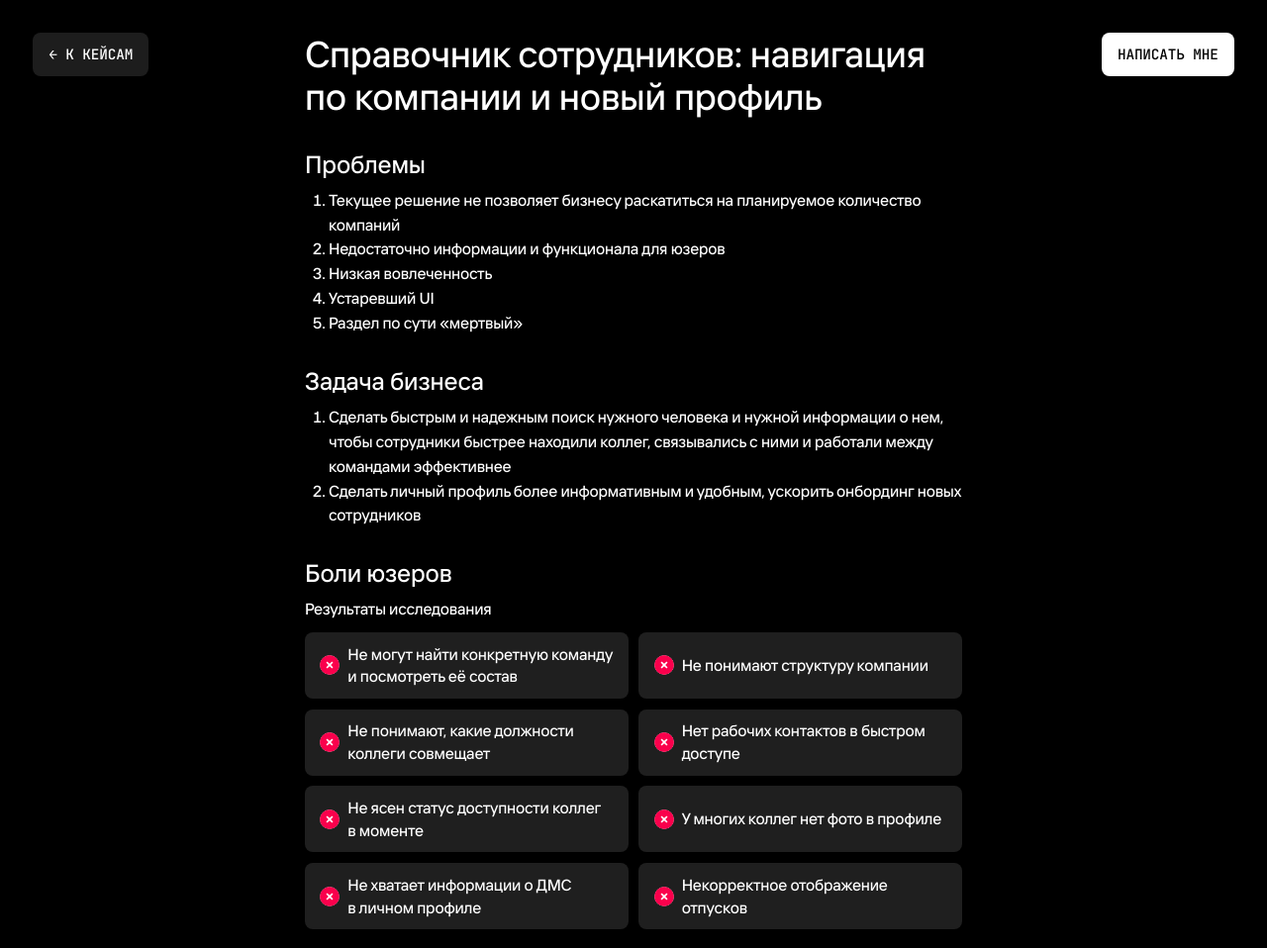
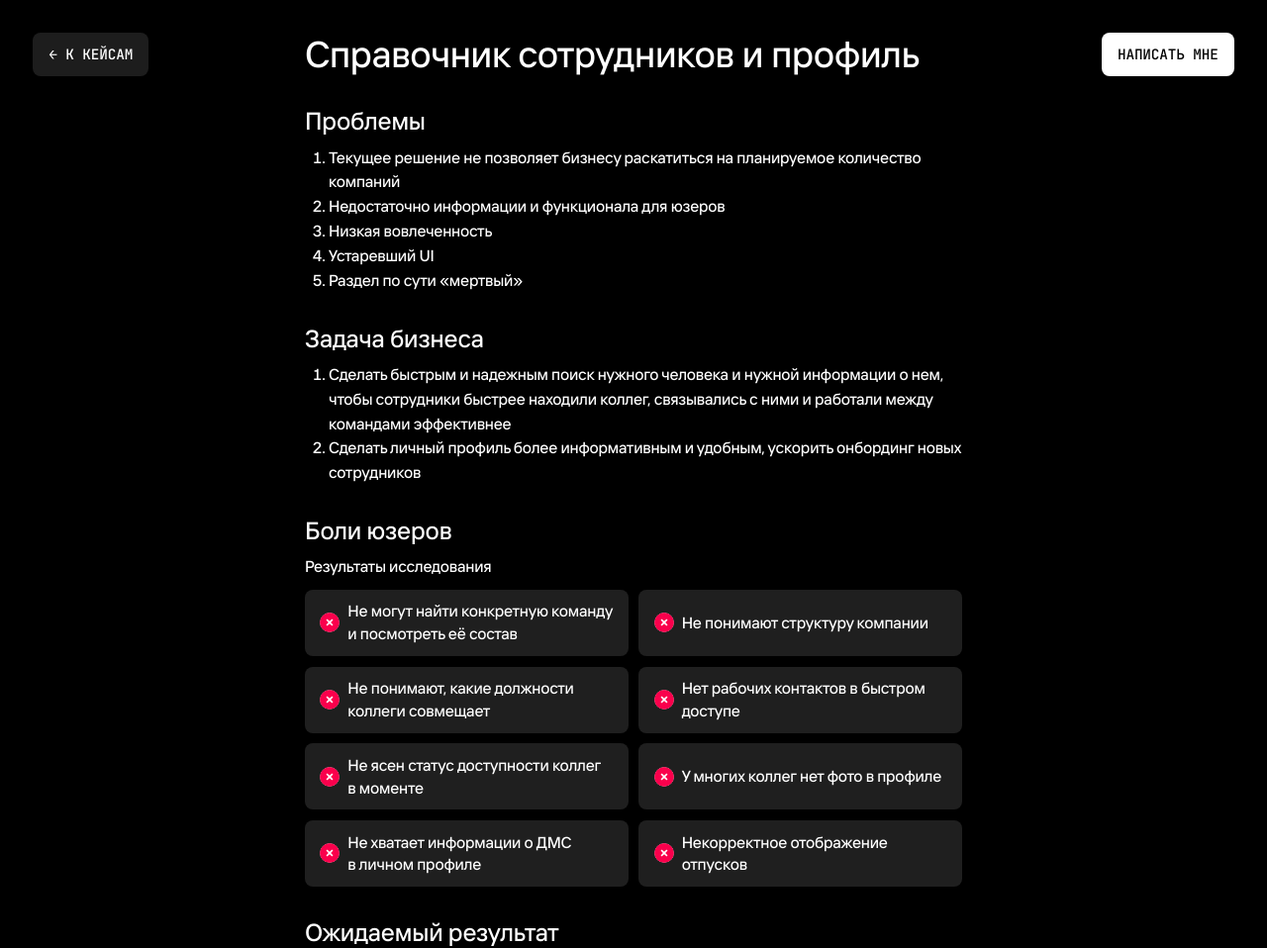
Before and after one commit to novichoken/vladimir-novikov-portfolio, a plain HTML site: page employee-directory.html in a window 1280 px wide. Shown: the top 958 px of the page at 99% size. Drawn offline with Linux system fonts and the light colour scheme.

Commit message:
Shorten employee directory case heading

```diff
--- a/employee-directory.html
+++ b/employee-directory.html
@@ -14,7 +14,7 @@
 <body class="case-page">
 <header class="case-nav mono"><a class="button back" href="cases.html">← к кейсам</a><a class="button" href="https://t.me/novichoken" target="_blank" rel="noopener noreferrer">Написать мне</a></header>
 <main class="case-main">
-<div class="reading"><h1 class="case-title">Справочник сотрудников: навигация по компании и новый профиль</h1></div>
+<div class="reading"><h1 class="case-title">Справочник сотрудников и профиль</h1></div>
 <section class="reading story"><h2 class="section-title">Проблемы</h2>
   <ol style="display: block; line-height: 0; list-style-type: decimal; min-width: 100%; position: relative; flex-shrink: 0; font-size: calc(24 * var(--unit)); letter-spacing: calc(-0.2997 * var(--unit)); width: min-content" data-node-id="888:11444" start="1">
     <li style="margin-bottom: 0; margin-inline-start: calc(36 * var(--unit))"><span style="line-height: calc(37.3 * var(--unit))">Текущее решение не позволяет бизнесу раскатиться на планируемое количество компаний</span></li>
```
